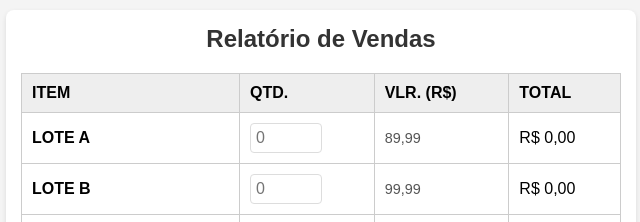
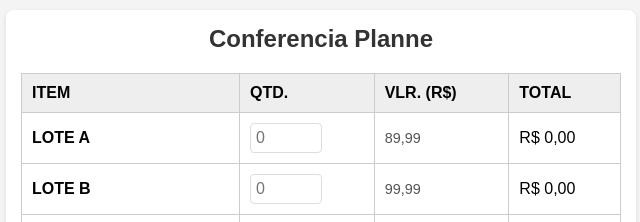
Before and after one commit to AmakiirSama666/minha_calculadora_planne, a plain HTML site: page index.html in a window 1280 px wide. Shown: the top 222 px of the page, 319-959 px from the left. Drawn offline with Linux system fonts and the light colour scheme.

Commit message:
Add files via upload

```diff
--- a/index.html
+++ b/index.html
@@ -35,7 +35,7 @@
 <body>
 
 <div class="container">
-    <h2 id="titulo">Relatório de Vendas</h2>
+    <h2 id="titulo">Conferencia Planne</h2>
     <table>
         <thead>
             <tr>
```
